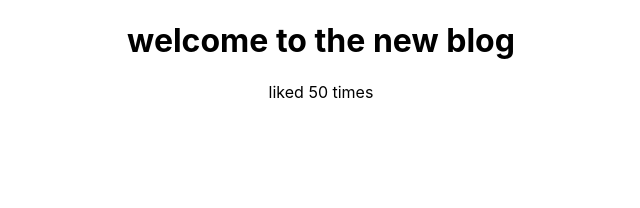
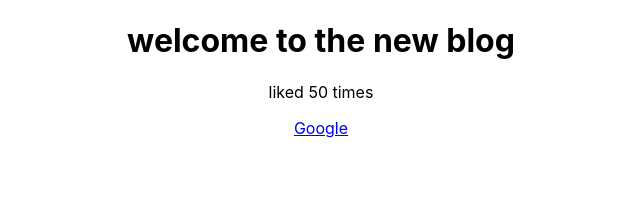
Before and after one commit to sachinivindoya/ReactPracticeYT, a React (Create React App) app: page / in a window 1280 px wide. Shown: the top 208 px of the page, without its empty margins (319-959 px from the left). Built offline with nearby package versions, Linux system fonts and the light colour scheme.

Commit message:
Element Tags

```diff
--- a/src/App.js
+++ b/src/App.js
@@ -4,12 +4,15 @@
 function App() {
   const title = 'welcome to the new blog';
   const likes = 50;
+  const link = "http://www.google.com";
 
   return (
     <div className="App">
       <div className='content'>
         <h1>{title}</h1>
         <p>liked {likes} times</p>
+
+        <a href={link}>Google</a>
       </div>
     </div>
   );
--- a/src/index.js
+++ b/src/index.js
@@ -2,7 +2,7 @@
 import ReactDOM from 'react-dom/client';
 import './index.css';
 import App from './App';
-import reportWebVitals from './reportWebVitals';
+
 
 const root = ReactDOM.createRoot(document.getElementById('root'));
 root.render(
@@ -14,4 +14,3 @@
 // If you want to start measuring performance in your app, pass a function
 // to log results (for example: reportWebVitals(console.log))
 // or send to an analytics endpoint. Learn more: https://bit.ly/CRA-vitals
-reportWebVitals();
```
